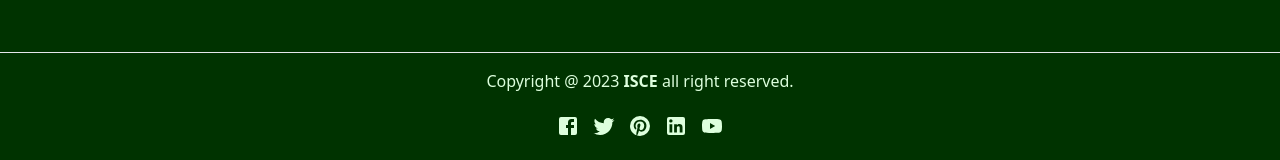
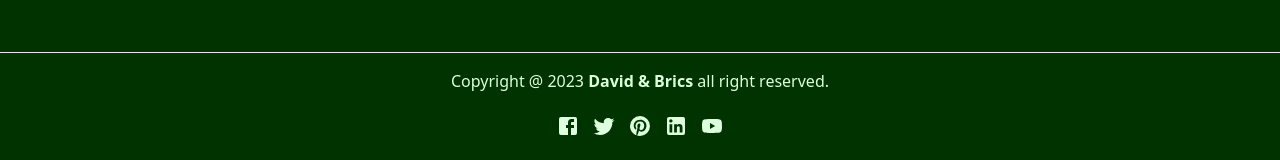
Before and after one commit to rexedge/davidandbricks, a Next.js app: page / in a window 1280 px wide. Shown: the part 8329-8489 px from the top of the page. Built offline with nearby package versions, Linux system fonts and the light colour scheme.

Commit message:
Update to site

```diff
--- a/src/components/Footer.js
+++ b/src/components/Footer.js
@@ -97,7 +97,7 @@ export default function Footer() {
 
                     <div className="border-t mt-4 pt-4 px-4 text-center">
                          <p className="mb-5">
-                              Copyright @ 2023 <Link href="#" className='font-bold'>ISCE</Link> all right reserved.
+                              Copyright @ 2023 <Link href="#" className='font-bold'>David & Brics</Link> all right reserved.
                          </p>
                          <ul className="flex flex-row justify-center gap-3">
                               <li className=''><Link href="#"><Facebook /></Link></li>
```
